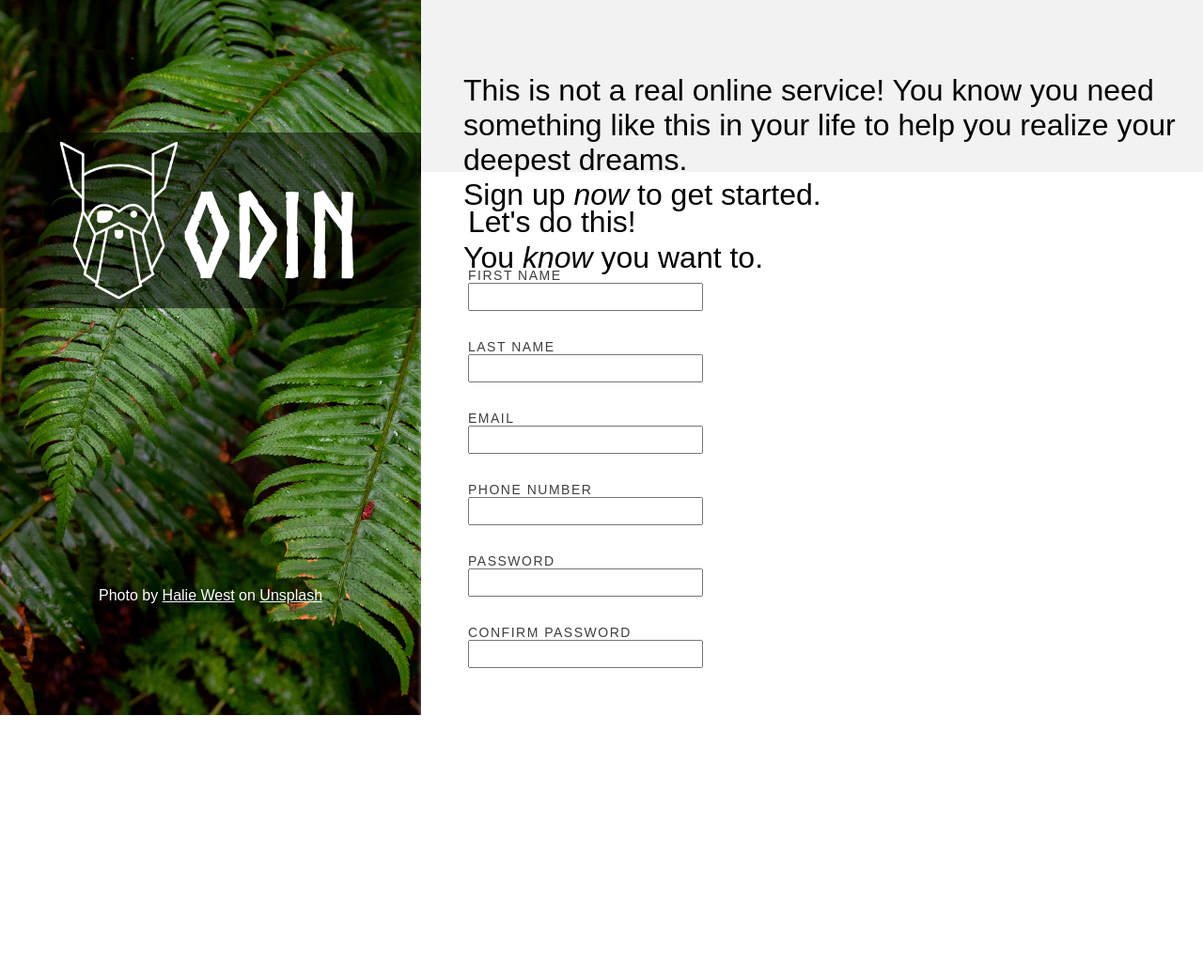
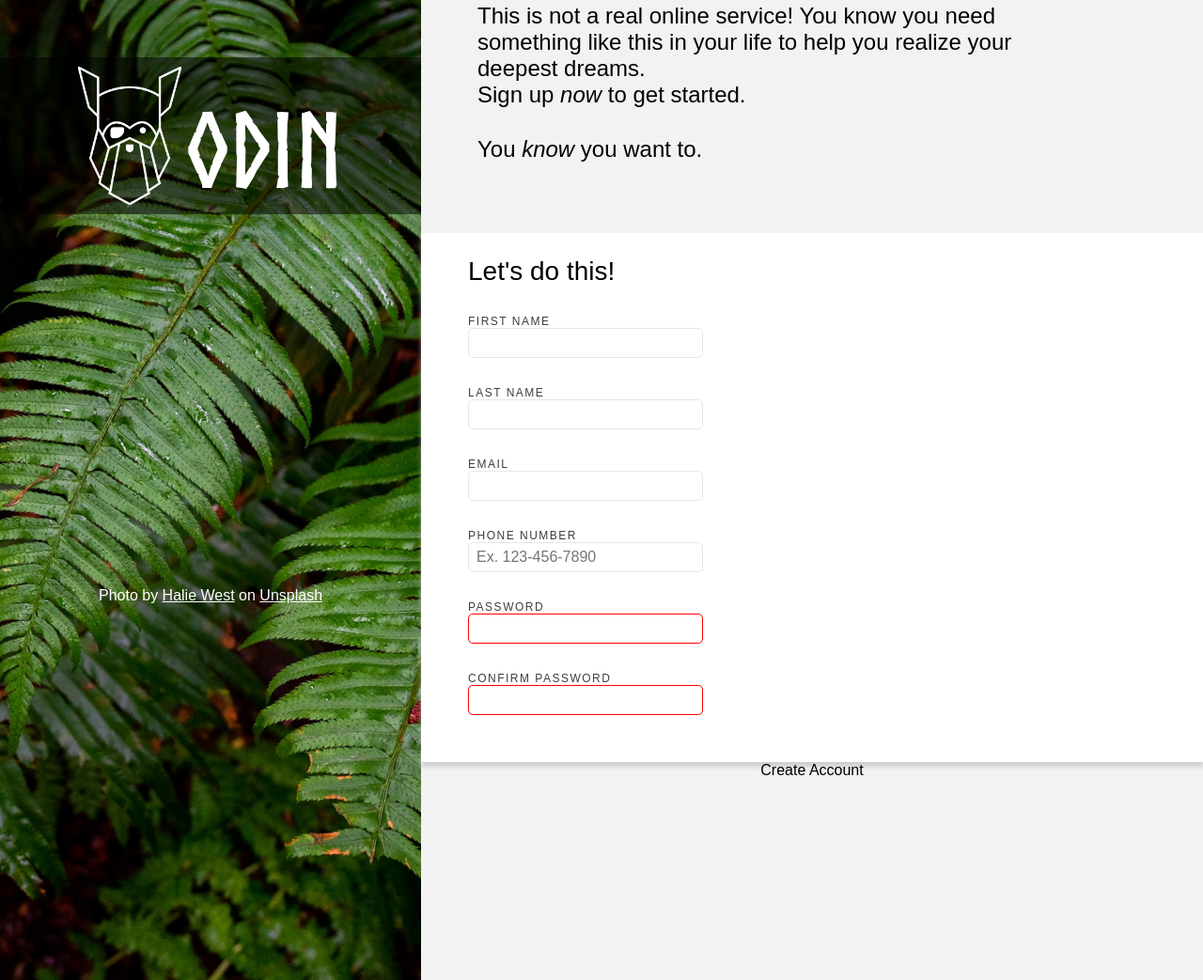
Before and after one commit to cuonglyy/signup-form, a plain HTML site: page index.html in a window 1280 px wide. Shown: the part 147-1190 px from the top of the page at 94% size. Before the commit the page ends 908 px from the top, so only its background shows below. Drawn offline with Linux system fonts and the light colour scheme.

Commit message:
Finished form styling, removed button default styling

```diff
--- a/index.html
+++ b/index.html
@@ -31,22 +31,22 @@
 
         <div class="input">
           <label for="first_name">FIRST NAME</label>
-          <input type="text" name="first_name" id="first_name" required>
+          <input type="text" name="first_name" id="first_name">
         </div>
 
         <div class="input">
           <label for="last_name">LAST NAME</label>
-          <input type="text" name="last_name" id="last_name" required>
+          <input type="text" name="last_name" id="last_name">
         </div>
 
         <div class="input">
           <label for="email">EMAIL</label>
-          <input type="email" name="email" id="email" required>
+          <input type="email" name="email" id="email">
         </div>
 
         <div class="input">
           <label for="phone_num">PHONE NUMBER</label>
-          <input type="tel" name="phone_number" id="phone_num" pattern="[0-9]{3}-[0-9]{3}-[0-9]{4}" required>
+          <input type="tel" name="phone_number" id="phone_num" pattern="[0-9]{3}-[0-9]{3}-[0-9]{4}" placeholder="Ex. 123-456-7890">
         </div>
 
         <div class="input">
@@ -58,9 +58,11 @@
           <label for="confirm_password">CONFIRM PASSWORD</label>
           <input type="password" name="confirm_password" id="confirm_password" required>
         </div>
-
       </form>
 
+      <div id="button-side">
+        <button>Create Account</button>
+      </div>
     </div>
   </div>
 </body>
--- a/styles.css
+++ b/styles.css
@@ -5,13 +5,21 @@
 
   /* Height size of right side of form */
   --topbottom-height: 35vh;
-  --middle-height: calc(100vh - calc(2 * var(--topbottom-height)))
+  --middle-height: calc(100vh - calc(2 * var(--topbottom-height)));
 
-  /* Form */
-  --legend-font-size: 10px; /* Change later */
+  --form-background-color: white;
+  --top-bottom-basis: 29vh;
+}
 
-
-  --form-background-color: white; /* Change later */
+/* Removes browsers default styling */
+button, input[type="submit"], input[type="reset"] {
+	background: none;
+	color: inherit;
+	border: none;
+	padding: 0;
+	font: inherit;
+	cursor: pointer;
+	outline: inherit;
 }
 
 @font-face {
@@ -57,18 +65,18 @@
   align-items: center;
   gap: 5px;
   padding: 10px;
-  top: 18rem;
+  top: 13rem;
 }
 
 .odin {
-  width: 125px;
+  width: 110px;
 }
 
 .icon > h1 {
   position: inherit;
   top: 15px;
   color: white;
-  font-size: 125px;
+  font-size: 110px;
 }
 
 #footer-credit,
@@ -90,21 +98,17 @@
   display: flex;
   flex-flow: column wrap;
   width: var(--rightside-width);
-  background-color: rgba(0, 0, 0, 0.05)
+  background-color: rgba(0, 0, 0, 0.05);
 }
 
 .dummy-text {
   display: inherit;
   flex-flow: inherit;
-  height: var(--topbottom-height);
-  font-size: 32px;
-  margin-bottom: 50px;
+  font-size: 24px;
+  margin: 150px 50px 75px 60px;
 }
 
 .dummy-text  p {
-  position: relative;
-  top: 225px;
-  left: 45px;
   width: clamp(45ch, 70%, 75ch);
 }
 
@@ -115,9 +119,8 @@
 form {
   display: flex;
   flex-flow: row wrap;
-  column-gap: 200px;
   row-gap: 30px;
-  padding: 35px 250px 50px 50px;
+  padding: 25px 50px 50px 50px;
   align-content: flex-start;
   background-color: var(--form-background-color);
   box-shadow: 1px 5px 5px 0px #cfcece;
@@ -125,24 +128,41 @@ form {
 
 #form-title {
   width: 100%;
-  font-size: 32px;
+  font-size: 28px;
 }
 
 form input {
-  height: 30px;
+  height: 32px;
   width: 250px;
-  font-size: 18px;
+  font-size: 16px;
   padding: 8px;
+  border: 1px solid #E5E7EB;
+  border-radius: 5px;
+}
+
+form input:focus {
+  box-shadow: 2px 2px 2px 2px rgba(0, 0, 0, 10%);
+}
+
+form input:invalid {
+  border: 1px solid red;
 }
 
 .input {
   display: flex;
+  flex: 0 1 410px;
   flex-flow: column wrap;
 }
 
 label {
-  font-size: 14px;
+  font-size: 12px;
   color: rgb(62, 62, 62);
   font-family: sans-serif;
   letter-spacing: 1.5px;
 }
+
+#button-side {
+  display: flex;
+  flex-direction: column;
+  flex-basis: var(--top-bottom-basis);
+}
```
